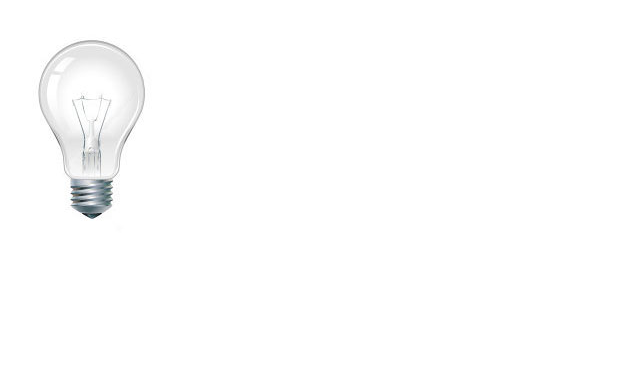
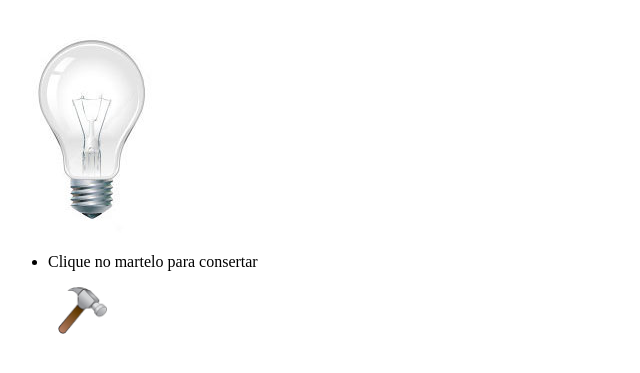
Before and after one commit to GeorgeEnriqueBravo/Lampada, a plain HTML site: page index.html in a window 1280 px wide. Shown: the part 137-510 px from the top of the page, without its empty margins (0-640 px from the left). Drawn offline with Linux system fonts and the light colour scheme.

Commit message:
Add martelo

```diff
--- a/index.html
+++ b/index.html
@@ -25,5 +25,11 @@
 		<li>Clique para quebrar</li>
 	</ul>
 	<img src="imagens/lampada-apagada.jpg" id="luz" onmousemove="mudaLampada('lampada-acesa')" onmouseout="mudaLampada('lampada-apagada')" onclick="mudaLampada('lampada-quebrada')"/>
+	<ul>
+		<li>Clique no martelo para consertar</li>
+	</ul>
+	<div style="margin-left: 50px;">
+		<a href="index.html"><img src="imagens/marteloPng.png" alt="Martelo" width="4%"></a>
+	</div>
 </body>
 </html>
```
Also changed, not shown: imagens/marteloPng.png (added).
